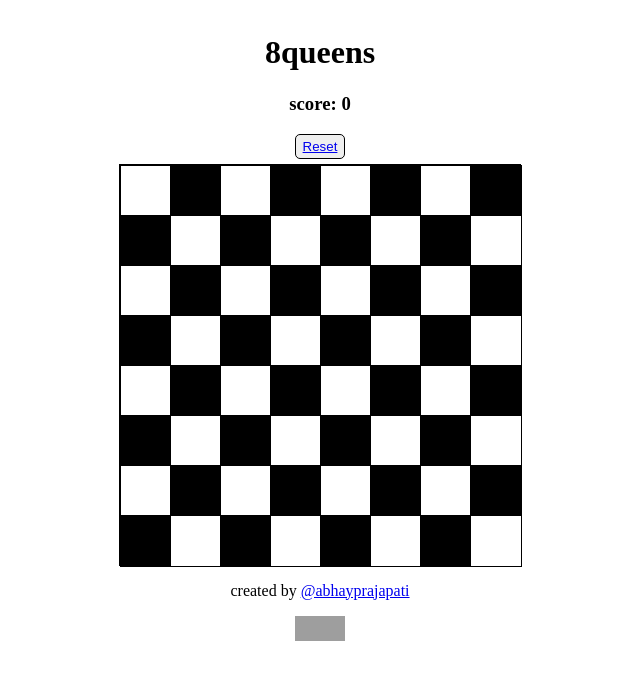
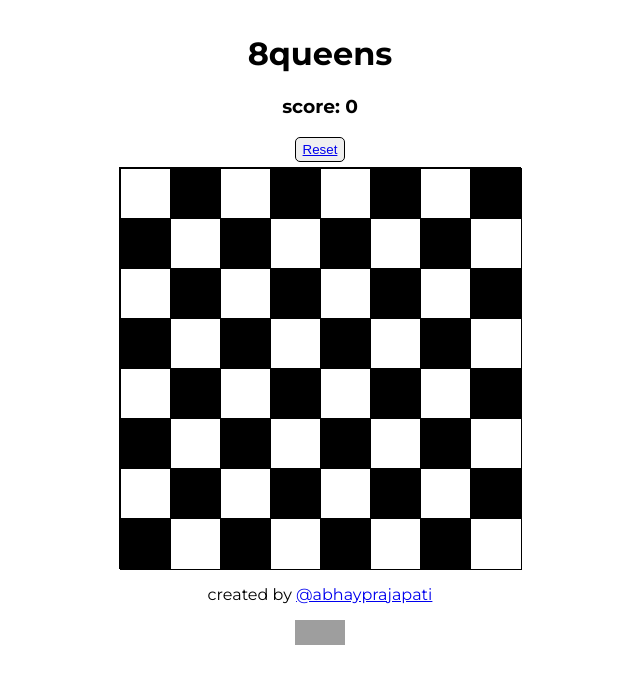
Before and after one commit to theabhayprajapati/nqueens-board, a plain HTML site: page index.html in a window 1280 px wide. Shown: the whole page, without its empty margins (320-960 px from the left). Drawn offline with Linux system fonts and the light colour scheme; grey boxes are pictures that could not be loaded.

Commit message:
updated font

```diff
--- a/index.html
+++ b/index.html
@@ -5,17 +5,19 @@
     <meta charset="UTF-8" />
     <meta http-equiv="X-UA-Compatible" content="IE=edge" />
     <meta name="viewport" content="width=device-width, initial-scale=1.0" />
-    <!-- meta title -->
     <meta name="title" content="8queens" />
-    <!-- meta description -->
     <meta name="description" content="8queens" />
-    <!-- meta keywords -->
+
     <meta name="keywords" content="8queens" />
-    <!-- meta author -->
+
     <meta name="author" content="abhayprajapati" />
-    <!-- faviscon -->
+
     <link rel="icon" href="favicon.ico" type="image/x-icon" />
-    <!-- meta image -->
+    <link rel="preconnect" href="https://fonts.googleapis.com">
+    <link rel="preconnect" href="https://fonts.gstatic.com" crossorigin>
+    <link
+        href="https://fonts.googleapis.com/css2?family=Montserrat:ital,wght@0,100;0,200;0,300;0,400;0,500;0,600;0,700;0,800;0,900;1,100;1,200;1,300;1,400;1,500;1,700;1,800;1,900&family=Noto+Sans:ital,wght@0,100;0,200;0,300;0,400;0,500;0,600;0,700;0,800;0,900;1,100;1,200;1,300;1,400;1,500;1,600;1,700;1,800;1,900&family=Poppins:ital,wght@0,100;0,200;0,300;0,400;0,500;0,600;0,700;0,800;0,900;1,100;1,200;1,300;1,400;1,500;1,600;1,700;1,800;1,900&family=Roboto:wght@100;300;400;500;700;900&family=Ropa+Sans&family=Varela+Round&display=swap"
+        rel="stylesheet">
     <meta property="og:image" content="/favicon.ico" />
     <title>8queens</title>
 
@@ -23,6 +25,7 @@
         body {
             /* every thing center */
             padding: 5px;
+            font-family: 'Montserrat', sans-serif;
         }
 
         .box {
@@ -137,6 +140,9 @@
         <button>
             <a href="index.html">Reset</a>
         </button>
+        <!-- make dailog for showing rules -->
+
+        </div>
         <div id="board"></div>
         <p>
             created by <a href="https://twitter.com/abhayprajapati_/" target="_blank">@abhayprajapati</a>
```
